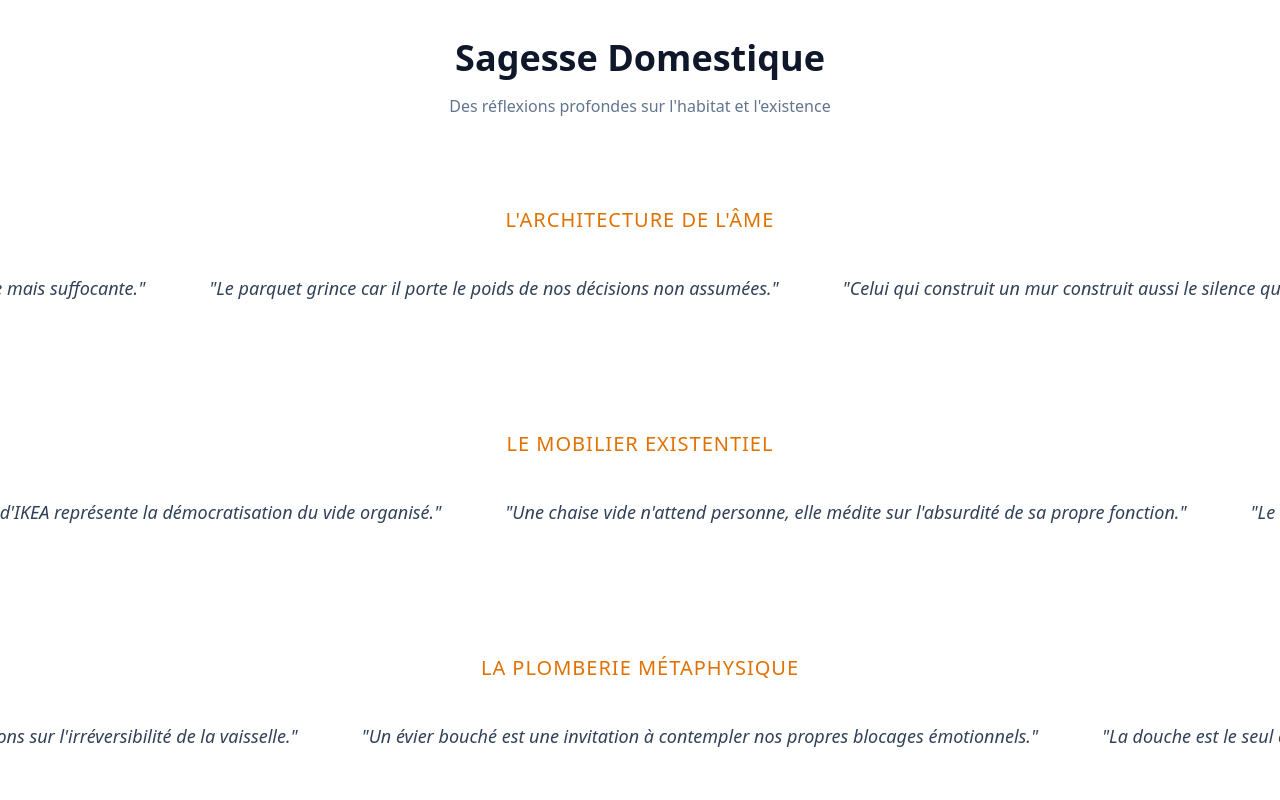
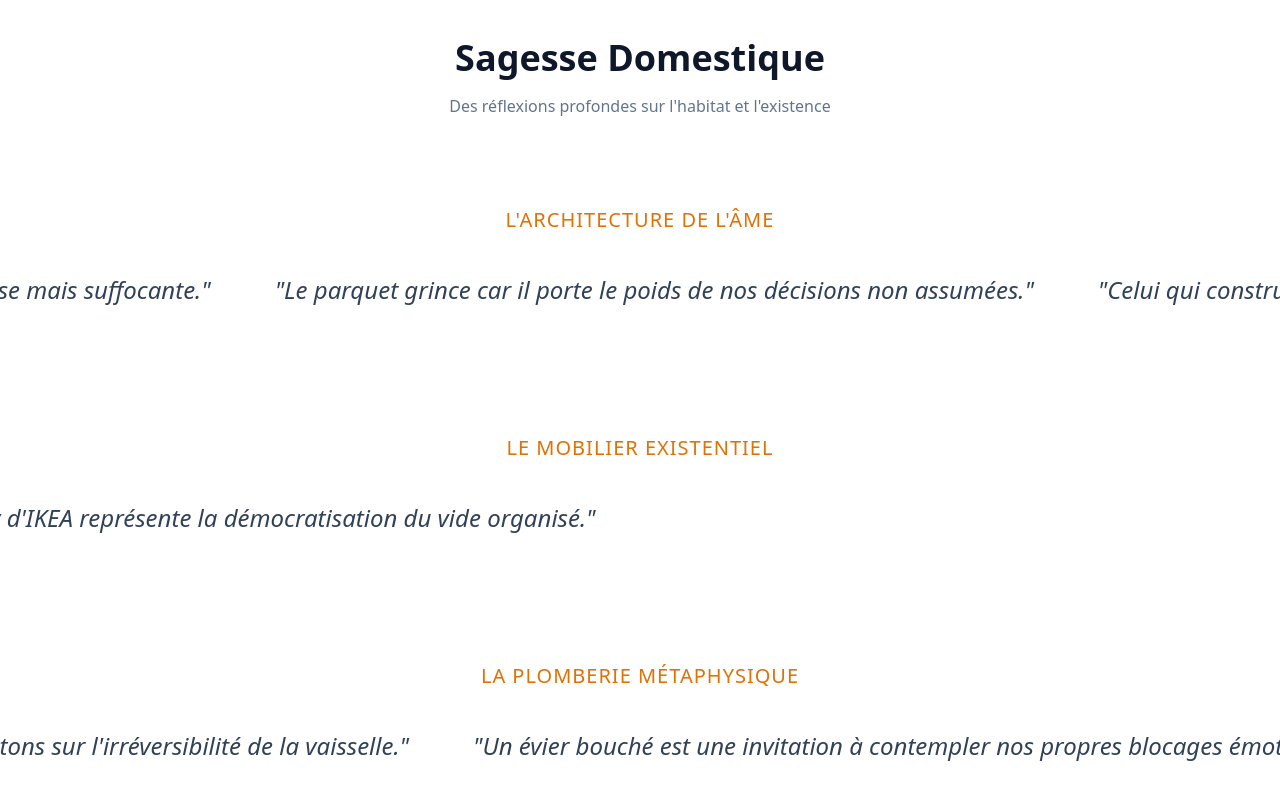
Before and after one commit to johan-jnn/my-dream-house, a Vue app: page / in a window 1280 px wide. Shown: the part 1670-2470 px from the top of the page. Built offline with nearby package versions, Linux system fonts and the light colour scheme.

Commit message:
update font size on quot slider
Signed-off-by: Enzo <digiovannienzo1@gmail.com>

```diff
--- a/src/components/QuoteSlider.vue
+++ b/src/components/QuoteSlider.vue
@@ -23,7 +23,7 @@ defineProps<{
         <span
           v-for="(quote, index) in quotes"
           :key="index"
-          class="shrink-0 text-lg italic text-slate-700"
+          class="shrink-0 text-2xl italic text-slate-700"
         >
           "{{ quote }}"
         </span>
```
